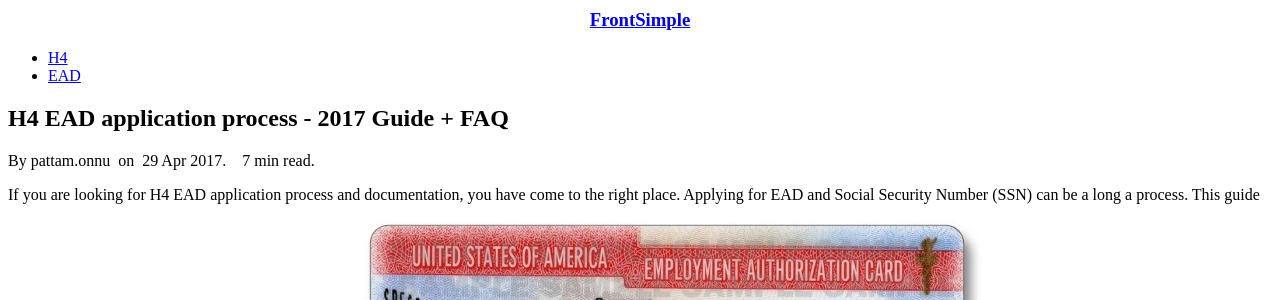
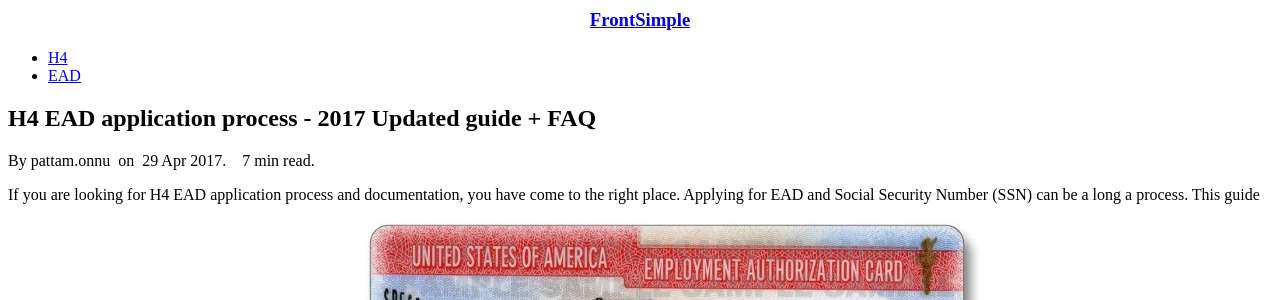
Before and after one commit to gitforwork2/gitforwork.github.io, a Jekyll site: the page built from _posts/2017-4-29-h4-ead-application.md, in a window 1280 px wide and 900 px high. Shown: the part 142-442 px from the top of the window. Built offline with Jekyll 4.4.1, drawn with Linux system fonts in a browser that asks for light colours; nearby versions of some CDN libraries; comment, search, counter and statistics services are not loaded.

Commit message:
Update 2017-4-29-h4-ead-application.md

```diff
--- a/_posts/2017-4-29-h4-ead-application.md
+++ b/_posts/2017-4-29-h4-ead-application.md
@@ -1,10 +1,10 @@
 ---
 layout: post
-title: H4 EAD application process - 2017 Guide + FAQ
+title: H4 EAD application process - 2017 Updated guide + FAQ
 date: 2017-4-29
 tags: H4 EAD
 comments: true
-description: H4 EAD application process. Comprehensive guide for 2017 covering eligibility, fees, address, faq etc.
+description: H4 EAD application process and documents. Comprehensive guide for 2017 covering eligibility, fees, address, faq etc.
 ---
 If you are looking for H4 EAD application process and documentation, you have come to the right place. Applying for EAD and Social Security Number (SSN) can be a long a process. This guide is to cover the steps for obtaining EAD work permit.
 ![H4-EAD-sample]({{ site.url }}assets/images/posts/h4-ead-sample.jpg)
```
